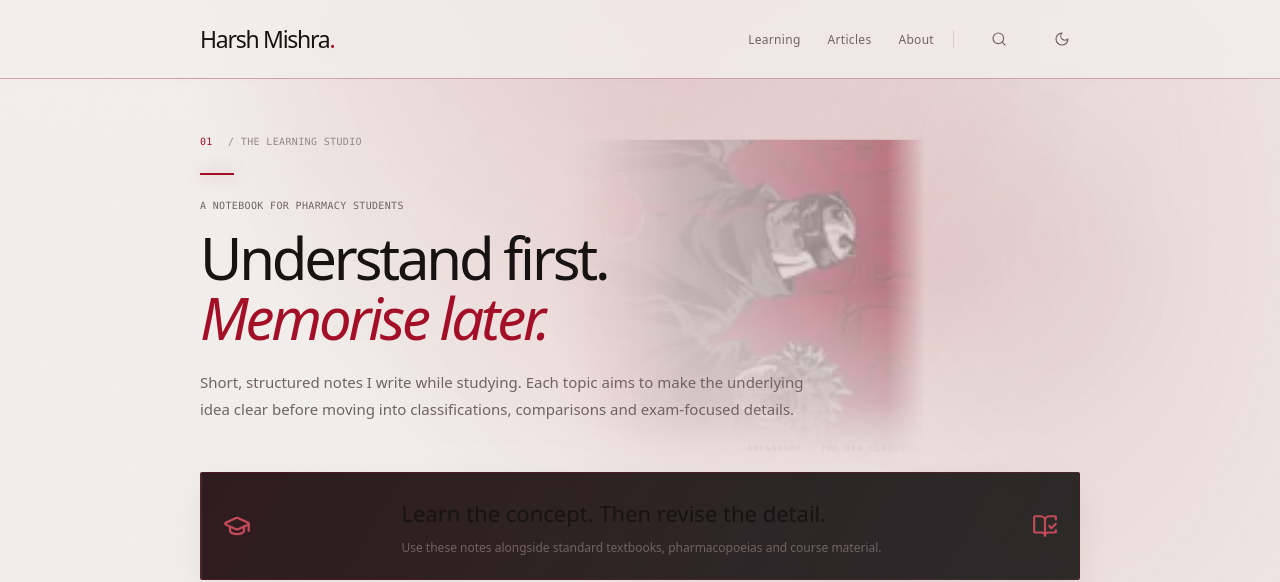
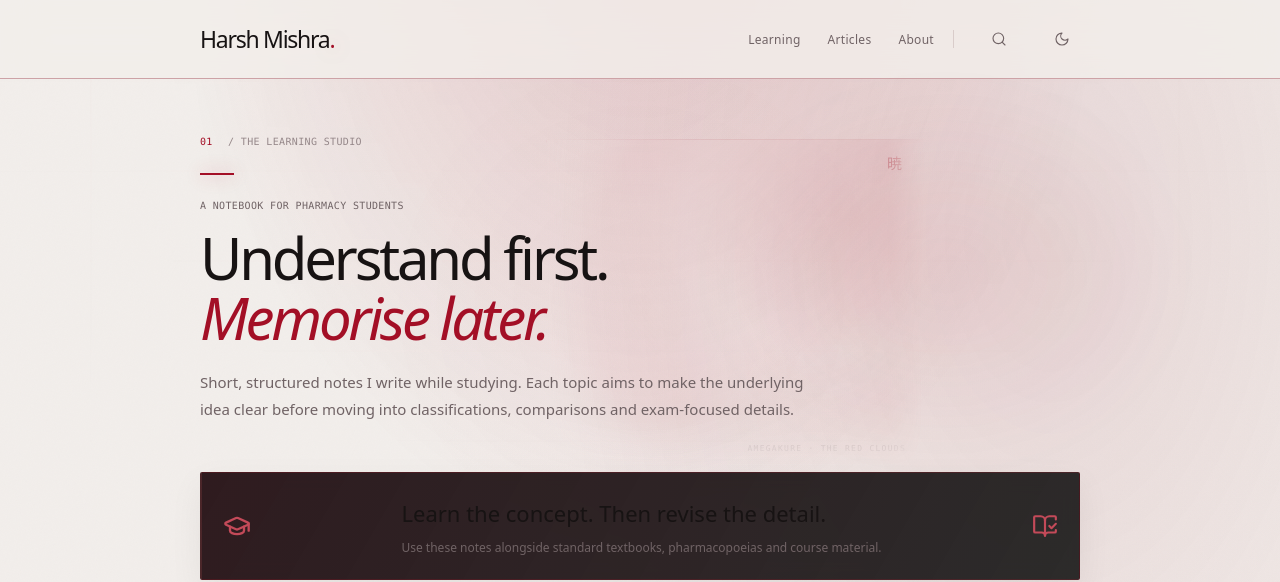
Before and after one commit to milesmoraliis759/portfolio, a Next.js app: page /learning in a window 1280 px wide. Shown: the top 582 px of the page. Built offline with nearby package versions, Linux system fonts and the light colour scheme; no server answers.

Commit message:
Keep Akatsuki artwork isolated and remove duplicate image layering from learning archive

```diff
--- a/src/app/globals.css
+++ b/src/app/globals.css
@@ -1385,3 +1385,16 @@ body > main, body > .site-header, body > .site-footer { position: relative; z-in
   *, *::before, *::after { animation-duration: .01ms !important; animation-iteration-count: 1 !important; transition-duration: .01ms !important; }
   .akatsuki-atmosphere::after,.akatsuki-rain { display: none !important; }
 }
+
+
+/* Keep the hero artwork singular: the learning archive uses pure CSS atmosphere. */
+.akatsuki-learning-art {
+  background:
+    radial-gradient(ellipse at 78% 24%, rgba(181,18,44,.18), transparent 38%),
+    linear-gradient(135deg, color-mix(in srgb,var(--surface) 86%,transparent), transparent 68%);
+  border-left: 1px solid color-mix(in srgb,var(--accent) 45%,var(--border));
+}
+:root[data-theme="light"] .akatsuki-learning-art { opacity: .32; }
+:root[data-theme="dark"] .akatsuki-learning-art { opacity: .72; }
+.akatsuki-hero-art { -webkit-mask-image: linear-gradient(90deg, transparent 0%, #000 38%, #000 86%, transparent 100%); }
+@media (prefers-reduced-motion: reduce) { .akatsuki-hero-art { transition: none; } }
```
